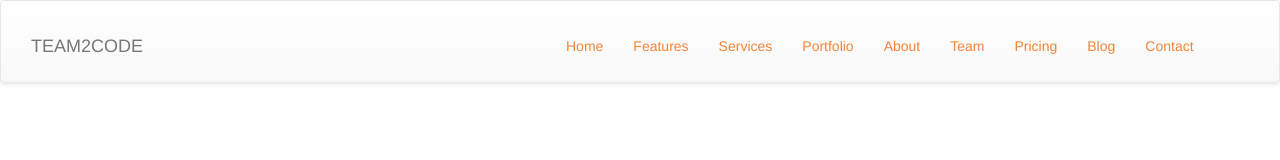
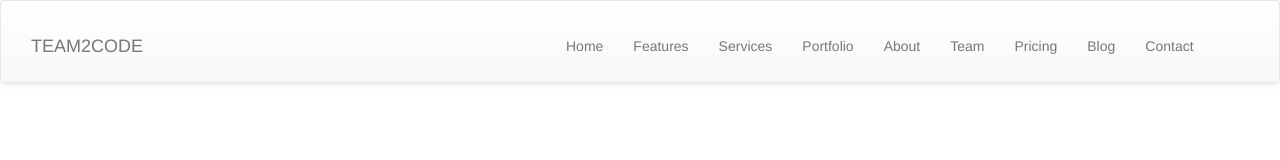
Before and after one commit to codearemo/2codeteam, a plain HTML site: page index.html in a window 1280 px wide. Drawn offline with nearby package versions, Linux system fonts and the light colour scheme.

Commit message:
Update style.css

```diff
--- a/style.css
+++ b/style.css
@@ -2,6 +2,3 @@
   padding-left:0px;
   padding-right:0px;
 }
-#nav-list li a{
-  color:#f48438;
-}
```
